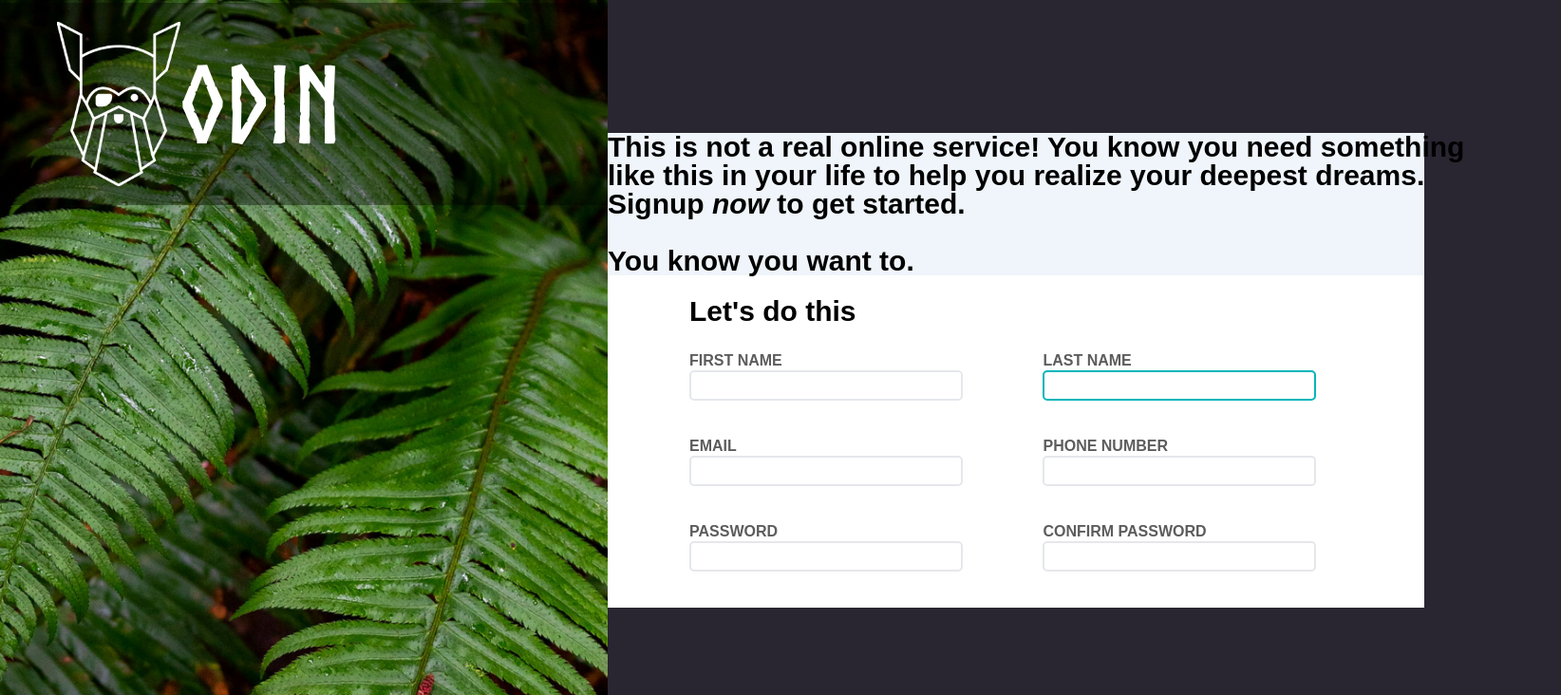
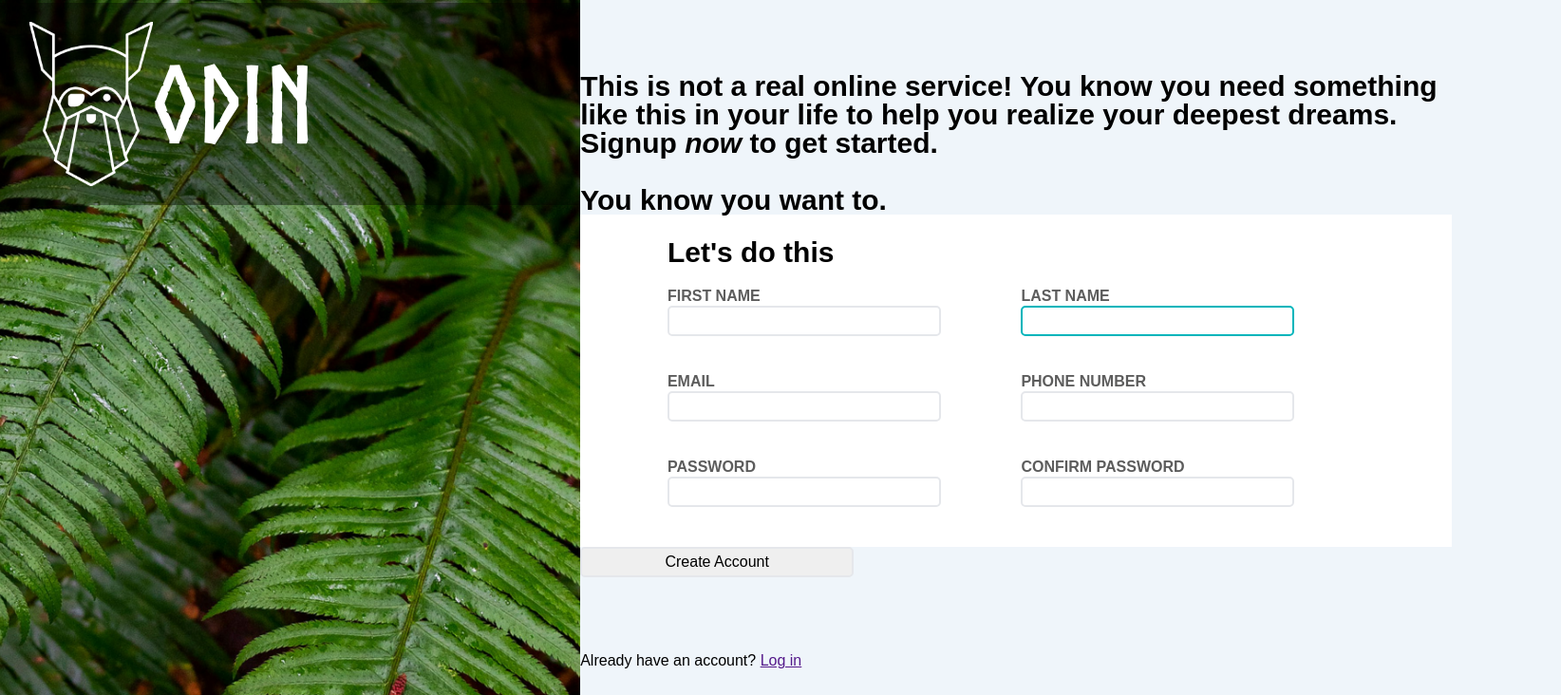
Before and after one commit to sdecu/signup_form, a plain HTML site: page index.html in a window 1280 px wide. Shown: the part 256-988 px from the top of the page at 95% size, 1644 px wide, since content can reach past the window. Drawn offline with Linux system fonts and the light colour scheme.

Commit message:
add submit buttons

```diff
--- a/index.html
+++ b/index.html
@@ -9,12 +9,12 @@
 </head>
 <body>
 <div id="grid">
-<div id="img">
+    <div id="img">
         <img id="leaf" src="/images/halie-west-25xggax4bSA-unsplash.jpg" alt="leafs background image">
 
         <div class="odin">
             <img src="/images/odin-lined.png" alt="odin's face">
-            <p>odin</p>
+            <p id="norse">odin</p>
         </div>
 
     </div>
@@ -47,8 +47,11 @@
                     <label for="c_pass">CONFIRM PASSWORD</label>
                     <input id="c_pass" type="password">
                 </div>
-        </div>
+            </div>
         </form>
+
+        <input type="button" value="Create Account">
+        <p>Already have an account? <a href="">Log in</a></p>
     </div>
 
 </div>
--- a/style.css
+++ b/style.css
@@ -130,7 +130,7 @@ table {
 
 /*  my styles */
 :root {
-    background-color: rgb(41, 38, 49);
+    background-color: rgb(239, 245, 250);
     color: rgb(0, 0, 0);
     font-family: Arial, Helvetica, sans-serif;
 }
@@ -168,15 +168,16 @@ h1 {
 form {
     background-color: rgb(255, 255, 255);
     height: 350px;
+    width: auto;
     padding-left: 10%;
 }
 
 form h1 {
-    padding: 3% 0 6% 0;
+    padding: 3% 0 5% 0;
 }
 
-#content    {
-background-color: rgb(239, 245, 250);
+#content {
+    width: auto;
 }
 
 #info {
@@ -264,7 +265,7 @@ div img {
     padding: 20px 0px;
 }
 
-div p {
+#norse  {
     font-family: Norse-Bold;
     font-size: 700%;
     color: white;
@@ -272,7 +273,7 @@ div p {
 
 #grid {
     display: grid;
-    grid-template-columns: 1fr 1fr;
+    grid-template-columns: 1fr 2fr;
     height: auto;
     width: 80%;
     align-items: center;
```
